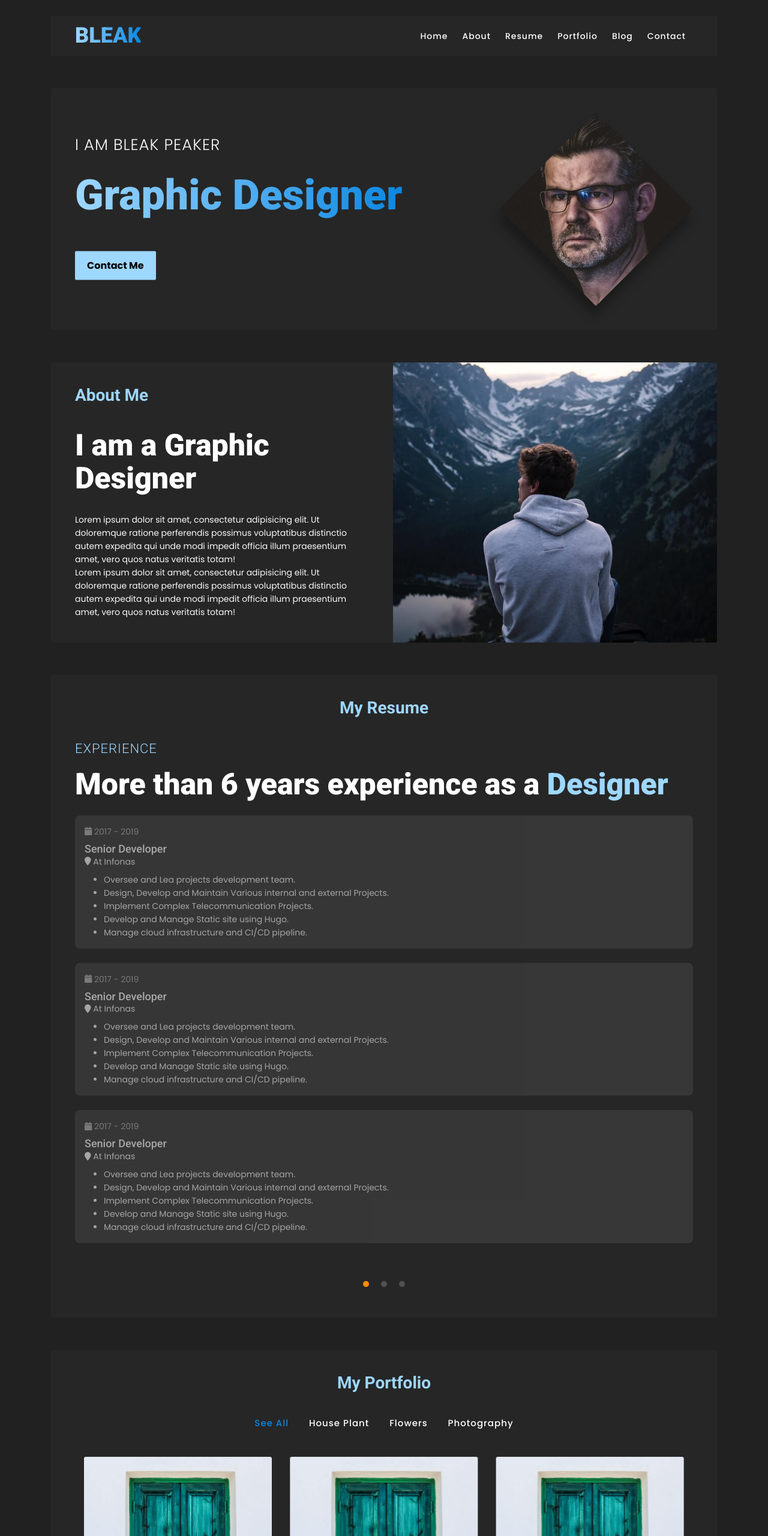
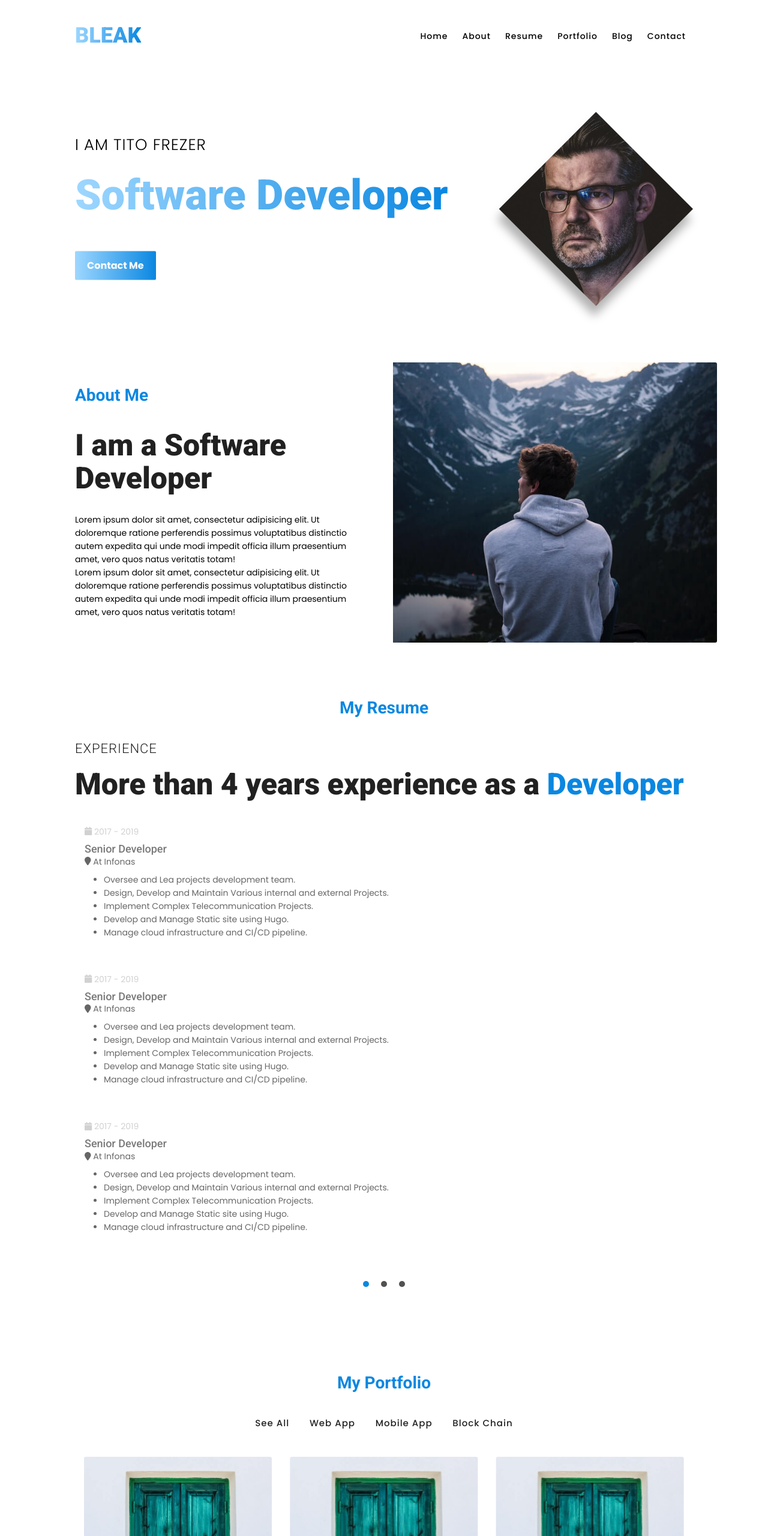
Before and after one commit to titusfrezer/portfolio-site-template, a plain HTML site: page index.html in a window 1280 px wide. Shown: the top 2560 px of the page at 60% size. Drawn offline with Linux system fonts and the light colour scheme.

Commit message:
fix:changed color and background

```diff
--- a/css/style.css
+++ b/css/style.css
@@ -16,8 +16,8 @@ comment
 /*general*/
 body {
     font-family: 'poppins', sans-serif;
-    background: #212121;
-    color: #fafafa;
+    background: white;
+    color: white;
     font-size: 14px;
     line-height: 22px;
 }
@@ -32,7 +32,7 @@ h6 {
     margin: 0;
     font-family: 'Roboto', sans-serif;
     font-weight: 500;
-    color: #fff;
+    color: #212121;
 }
 
 h1 {
@@ -60,7 +60,7 @@ h6 {
 }
 
 a {
-    color: #fff;
+    color: #212121;
 }
 a:hover {
     color: #fff;
@@ -86,7 +86,7 @@ ul {
 }
 .section-title h3 {
     font-weight: 700;
-    color: #9ed7ff;
+    color: #0a87e1;
 }
 .section-title.section-title-left {
     text-align: left;
@@ -96,7 +96,7 @@ ul {
     text-align: left;
 }
 .title-resume h3 {
-    color: #9ed7ff;
+    color: #212121;
     font-size: 22px;
     font-weight: 300;
     display: inline-block;
@@ -109,22 +109,25 @@ ul {
     font-weight: 900;
 }
 .title-resume h2 span {
-    color: #9ed7ff;
+    color: #0a87e1;
 }
 
 .box-content {
-    background: #262626;
+    background: white;
     padding: 40px;
     border-radius: 3px;
 }
 
+
+
+
 /*button default*/
 .button {
-    background: #9ed7ff;
+    background: -webkit-linear-gradient(right, #0a87e1, #9ed7ff);
     background: -moz-linear-gradient(-45deg, #0a87e1, 0%, #1c5884 100%);
     background: -webkit-linear-gradient(-45deg, #0a87e1, 0%, #194d71, 100%);
     background: linear-gradient(135deg, #0a87e1, 0%, #125586, 100%);
-    color: black;
+    color: white;
     border: 0;
     margin-top: 50px;
     border-radius: 2px;
@@ -162,7 +165,7 @@ ul {
 /*navbar*/
 .navbar {
     margin: 27px 0;
-    background: #262626;
+    background: white;
     color: #fff;
     padding: 8px 40px;
     transition: all .5s ease;
@@ -172,9 +175,10 @@ ul {
     background: -webkit-linear-gradient(right, #0a87e1, #9ed7ff);
     -webkit-background-clip: text;
     -webkit-text-fill-color: transparent;
+
 }
 .navbar .navbar-nav .nav-item .nav-link {
-    color: #fff;
+    color: black;
     font-weight: 500;
     letter-spacing: 1px;
     padding-left: 12px;
@@ -187,7 +191,7 @@ ul {
     left: 0;
     right: 0;
     z-index: 999;
-    background: #262626;
+    background: white;
     margin-top: 0;
     box-shadow: 0px 5px 10px 3px rgba(0, 0, 0, 0.2);
     transition: all .5s ease;
@@ -209,6 +213,7 @@ ul {
     margin-bottom: 30px;
     letter-spacing: 1px;
     text-transform: uppercase;
+    color: black;
 }
 .home-intro .intro-content .intro-caption h2 {
     font-size: 70px;
@@ -217,6 +222,8 @@ ul {
     -webkit-background-clip: text;
     -webkit-text-fill-color: transparent;
     line-height: 87px;
+    white-space: nowrap;
+    overflow: hidden;
 }
 .home-intro .intro-content .intro-image {
     filter: drop-shadow(-3px 17px 8px rgba(0, 0, 0, 0.3));
@@ -233,6 +240,7 @@ ul {
 }
 .about .box-content p {
     margin: 0;
+    color: black;
 }
 .about .content-left {
     padding: 40px;
@@ -352,7 +360,7 @@ ul {
     background: #515151;
 }
 .resume .owl-theme .owl-dots .owl-dot.active span {
-    background: #ff8c05;
+    background: #0a87e1;
 }
 .resume .owl-theme .owl-nav.disabled + .owl-dots {
     margin-top: 50px;
@@ -379,6 +387,7 @@ ul {
 .portfolio .portfolio-filter-menu ul li span {
     z-index: 99;
     position: relative;
+    color: #212121;
 }
 .portfolio .portfolio-filter-menu ul li span::after {
     content: "";
@@ -392,7 +401,7 @@ ul {
     z-index: -1000;
 }
 .portfolio .portfolio-filter-menu ul li span:hover {
-    color: #ff8c05;
+    color: #0a87e1;
 }
 .portfolio .portfolio-filter-menu ul li span:hover::after {
     height: 10px;
@@ -579,7 +588,7 @@ ul {
 
 /*blog*/
 .blog .content {
-    background: #262626;
+    background: white;
     border-radius: 3px;
 }
 .blog .content:hover img {
@@ -614,6 +623,9 @@ ul {
 }
 .blog .content .blog-title .date {
     font-weight: 500;
+    color: #212121;
+    flex: 1;
+    justify-content: space-between;
 }
 .blog .content .blog-title .date i {
     margin: 0 10px;
@@ -678,15 +690,17 @@ ul {
     color: #fff;
 }
 .contact .content-right .row .form-control:hover {
-    border-color: #ff8c05;
+    border-color: #0a87e1;
 }
 .contact .content-right .row .form-control:focus {
     outline: 0;
     box-shadow: none;
-    border-color: #ff8c05;
+    border-color: #0a87e1;
 }
 .contact .content-right .button {
     margin-top: 30px;
+    background: -webkit-linear-gradient(right, #0a87e1, #9ed7ff);
+    color: white;
 }
 
 /*footer*/
--- a/index.html
+++ b/index.html
@@ -10,7 +10,6 @@
 
     <!-- font -->
     <link href="https://fonts.googleapis.com/css?family=Roboto:300,400,400i,500,500i,700,900&amp;display=swap"
-
         rel="stylesheet">
     <!-- end font -->
 
@@ -85,20 +84,22 @@
         <!-- end navbar -->
 
         <!-- home intro -->
+        <div class="header">
             <div class="home-intro segments">
                 <div class="container">
                     <div class="intro-content box-content">
                         <div class="row justify-content-center">
                             <div class="col-md-8 col-sm-12 col-xs-12">
                                 <div class="intro-caption">
-                                <span>I am Bleak Peaker</span>
-                                <h2>Graphic Designer</h2>
+                                    <span>I am Tito Frezer</span>
+                                    <h2>Software Developer</h2>
                                     <button class="button">Contact Me</button>
                                 </div>
                             </div>
                             <div class="col-md-4 col-sm-12 col-xs-12">
                                 <div class="intro-image">
                                     <img src="images/intro-image.jpg" alt="">
+                                </div>
                             </div>
                         </div>
                     </div>
@@ -121,7 +122,7 @@
                                 <h3>About Me</h3>
                             </div>
                             <div class="content">
-                                <h2>I am a Graphic Designer</h2>
+                                <h2>I am a Software Developer</h2>
                                 <p>Lorem ipsum dolor sit amet, consectetur adipisicing elit. Ut doloremque ratione
                                     perferendis possimus voluptatibus distinctio
                                     autem expedita qui unde modi impedit officia illum praesentium amet, vero quos natus
@@ -157,7 +158,7 @@
                                 <div class="content-left">
                                     <div class="title-resume">
                                         <h3>Experience</h3>
-                                        <h2>More than 6 years experience as a <span>Designer</span></h2>
+                                        <h2>More than 4 years experience as a <span>Developer</span></h2>
                                     </div>
                                 </div>
                             </div>
@@ -167,20 +168,26 @@
                                     border-radius: 0.5rem;
                                     background-color: #ffffff21;
                                     opacity: 60%;
+                                    color: black;
                                 }
+
                                 .work-experience ul {
                                     list-style-type: disc;
                                     padding-left: 2rem;
                                 }
+
                                 .work-experience p {
                                     margin: 0px;
                                 }
+
                                 .text-gray {
                                     color: #ffffff;
                                 }
+
                                 .text-light-gray {
                                     color: #b2b2b2;
                                 }
+
                                 /* .bg-gray {
                                     background-color: #ffffff21;
                                 } */
@@ -189,7 +196,8 @@
                                 <div class="content-right">
                                     <ul class="experience-list">
                                         <li class="work-experience my-4">
-                                            <span class="text-light-gray"><i class="fa fa-calendar"></i> 2017 - 2019</span>
+                                            <span class="text-light-gray"><i class="fa fa-calendar"></i> 2017 -
+                                                2019</span>
                                             <h4 class="mt-2">Senior Developer</h4>
                                             <span><i class="fa fa-location-pin"></i> At Infonas</span>
                                             <ul class="mt-2">
@@ -200,7 +208,8 @@
                                                 </li>
                                                 <li>
                                                     <p>
-                                                        Design, Develop and Maintain Various internal and external Projects.
+                                                        Design, Develop and Maintain Various internal and external
+                                                        Projects.
                                                     </p>
                                                 </li>
                                                 <li>
@@ -221,7 +230,8 @@
                                             </ul>
                                         </li>
                                         <li class="work-experience my-4">
-                                            <span class="text-light-gray"><i class="fa fa-calendar"></i> 2017 - 2019</span>
+                                            <span class="text-light-gray"><i class="fa fa-calendar"></i> 2017 -
+                                                2019</span>
                                             <h4 class="mt-2">Senior Developer</h4>
                                             <span><i class="fa fa-location-pin"></i> At Infonas</span>
                                             <ul class="mt-2">
@@ -232,7 +242,8 @@
                                                 </li>
                                                 <li>
                                                     <p>
-                                                        Design, Develop and Maintain Various internal and external Projects.
+                                                        Design, Develop and Maintain Various internal and external
+                                                        Projects.
                                                     </p>
                                                 </li>
                                                 <li>
@@ -253,7 +264,8 @@
                                             </ul>
                                         </li>
                                         <li class="work-experience my-2">
-                                            <span class="text-light-gray"><i class="fa fa-calendar"></i> 2017 - 2019</span>
+                                            <span class="text-light-gray"><i class="fa fa-calendar"></i> 2017 -
+                                                2019</span>
                                             <h4 class="mt-2">Senior Developer</h4>
                                             <span><i class="fa fa-location-pin"></i> At Infonas</span>
                                             <ul class="mt-2">
@@ -264,7 +276,8 @@
                                                 </li>
                                                 <li>
                                                     <p>
-                                                        Design, Develop and Maintain Various internal and external Projects.
+                                                        Design, Develop and Maintain Various internal and external
+                                                        Projects.
                                                     </p>
                                                 </li>
                                                 <li>
@@ -496,13 +509,13 @@
                             <span>See All</span>
                         </li>
                         <li data-filter="1">
-                            <span>House Plant</span>
+                            <span>Web App</span>
                         </li>
                         <li data-filter="2">
-                            <span>Flowers</span>
+                            <span>Mobile App</span>
                         </li>
                         <li data-filter="3">
-                            <span>Photography</span>
+                            <span>Block Chain</span>
                         </li>
                     </ul>
                 </div>
@@ -520,7 +533,8 @@
                                     <div class="subtitle">
                                         <span>This is an LMS project made by Kuraz Technologies using Laravel.</span>
                                         <br>
-                                        <span style="font: 10px; margin-top: 5px;">#Laravel #React #git #bootstrap</span>
+                                        <span style="font: 10px; margin-top: 5px;">#Laravel #React #git
+                                            #bootstrap</span>
                                     </div>
                                 </div>
                             </a>
@@ -538,7 +552,8 @@
                                     <div class="subtitle">
                                         <span>This is an LMS project made by Kuraz Technologies using Laravel.</span>
                                         <br>
-                                        <span style="font: 10px; margin-top: 5px;">#Laravel #React #git #bootstrap</span>
+                                        <span style="font: 10px; margin-top: 5px;">#Laravel #React #git
+                                            #bootstrap</span>
                                     </div>
                                 </div>
                             </a>
@@ -556,7 +571,8 @@
                                     <div class="subtitle">
                                         <span>This is an LMS project made by Kuraz Technologies using Laravel.</span>
                                         <br>
-                                        <span style="font: 10px; margin-top: 5px;">#Laravel #React #git #bootstrap</span>
+                                        <span style="font: 10px; margin-top: 5px;">#Laravel #React #git
+                                            #bootstrap</span>
                                     </div>
                                 </div>
                             </a>
@@ -574,7 +590,8 @@
                                     <div class="subtitle">
                                         <span>This is an LMS project made by Kuraz Technologies using Laravel.</span>
                                         <br>
-                                        <span style="font: 10px; margin-top: 5px;">#Laravel #React #git #bootstrap</span>
+                                        <span style="font: 10px; margin-top: 5px;">#Laravel #React #git
+                                            #bootstrap</span>
                                     </div>
                                 </div>
                             </a>
@@ -592,7 +609,8 @@
                                     <div class="subtitle">
                                         <span>This is an LMS project made by Kuraz Technologies using Laravel.</span>
                                         <br>
-                                        <span style="font: 10px; margin-top: 5px;">#Laravel #React #git #bootstrap</span>
+                                        <span style="font: 10px; margin-top: 5px;">#Laravel #React #git
+                                            #bootstrap</span>
                                     </div>
                                 </div>
                             </a>
@@ -610,7 +628,8 @@
                                     <div class="subtitle">
                                         <span>This is an LMS project made by Kuraz Technologies using Laravel.</span>
                                         <br>
-                                        <span style="font: 10px; margin-top: 5px;">#Laravel #React #git #bootstrap</span>
+                                        <span style="font: 10px; margin-top: 5px;">#Laravel #React #git
+                                            #bootstrap</span>
                                     </div>
                                 </div>
                             </a>
@@ -670,7 +689,7 @@
                             <div class="section-title section-title-left">
                                 <h3>Contact Me</h3>
                             </div>
-                            <h2>Realize your dream with us</h2>
+                            <h2>Realize your dream with me</h2>
                             <ul>
                                 <li>
                                     <a href="#"><i class="fab fa-facebook-f"></i></a>
@@ -699,8 +718,6 @@
                                     </div>
                                     <div class="col">
                                         <div id="last-name-field">
-                                            <input type="text" placeholder="Last Name" class="form-control"
-                                                name="form-name">
                                             <input type="text" placeholder="Last Name" class="form-control"
                                                 name="form-name">
                                         </div>
@@ -742,7 +759,7 @@
     <div class="footer segments">
         <div class="container">
             <div class="box-content">
-                <p><a href="https://www.templateshub.net" target="_blank">Templates Hub</a></p>
+                <p>Titus Frezer</p>
             </div>
         </div>
     </div>
```
Lines whose indentation alone changed are shown as unchanged.
